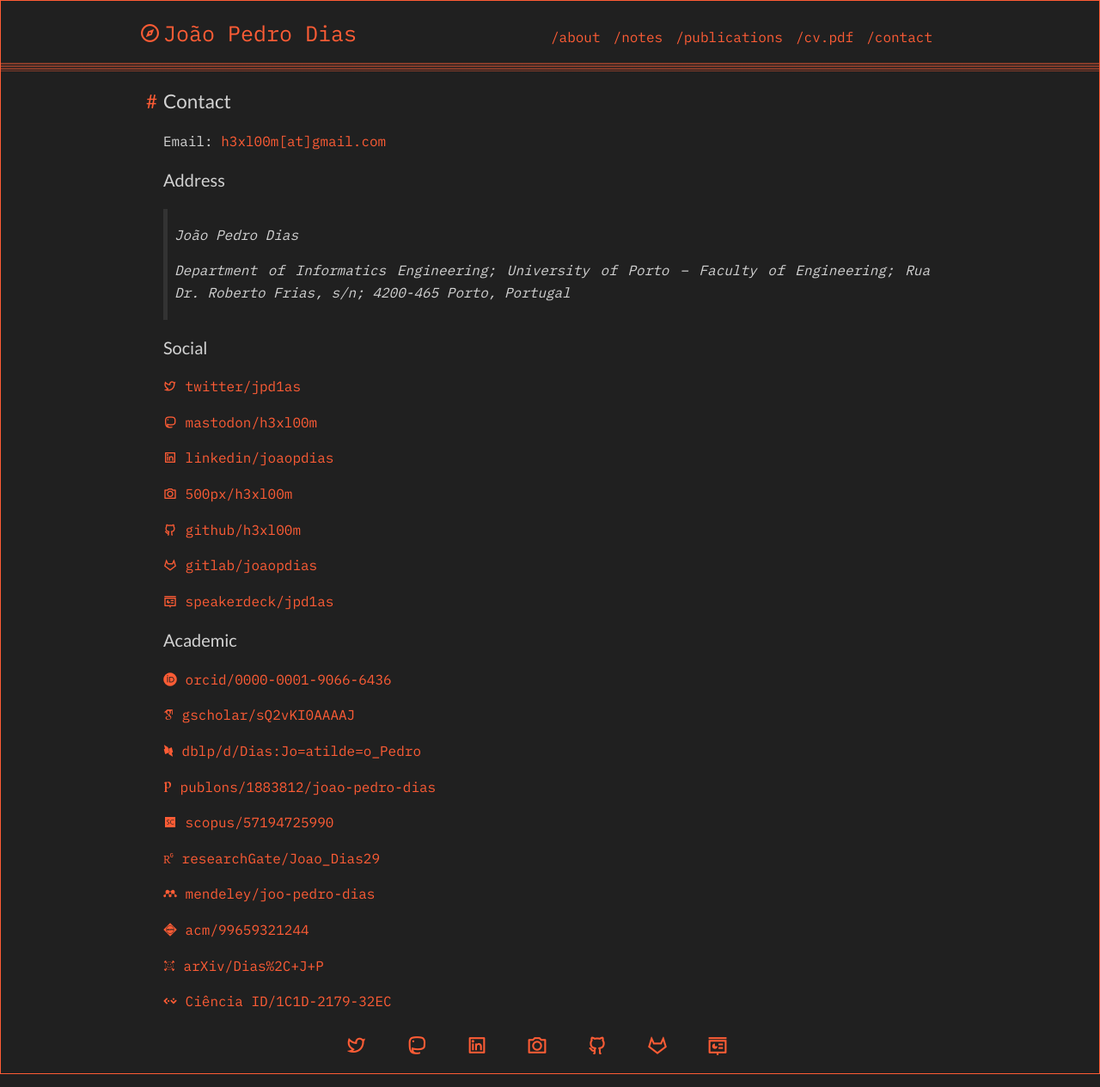
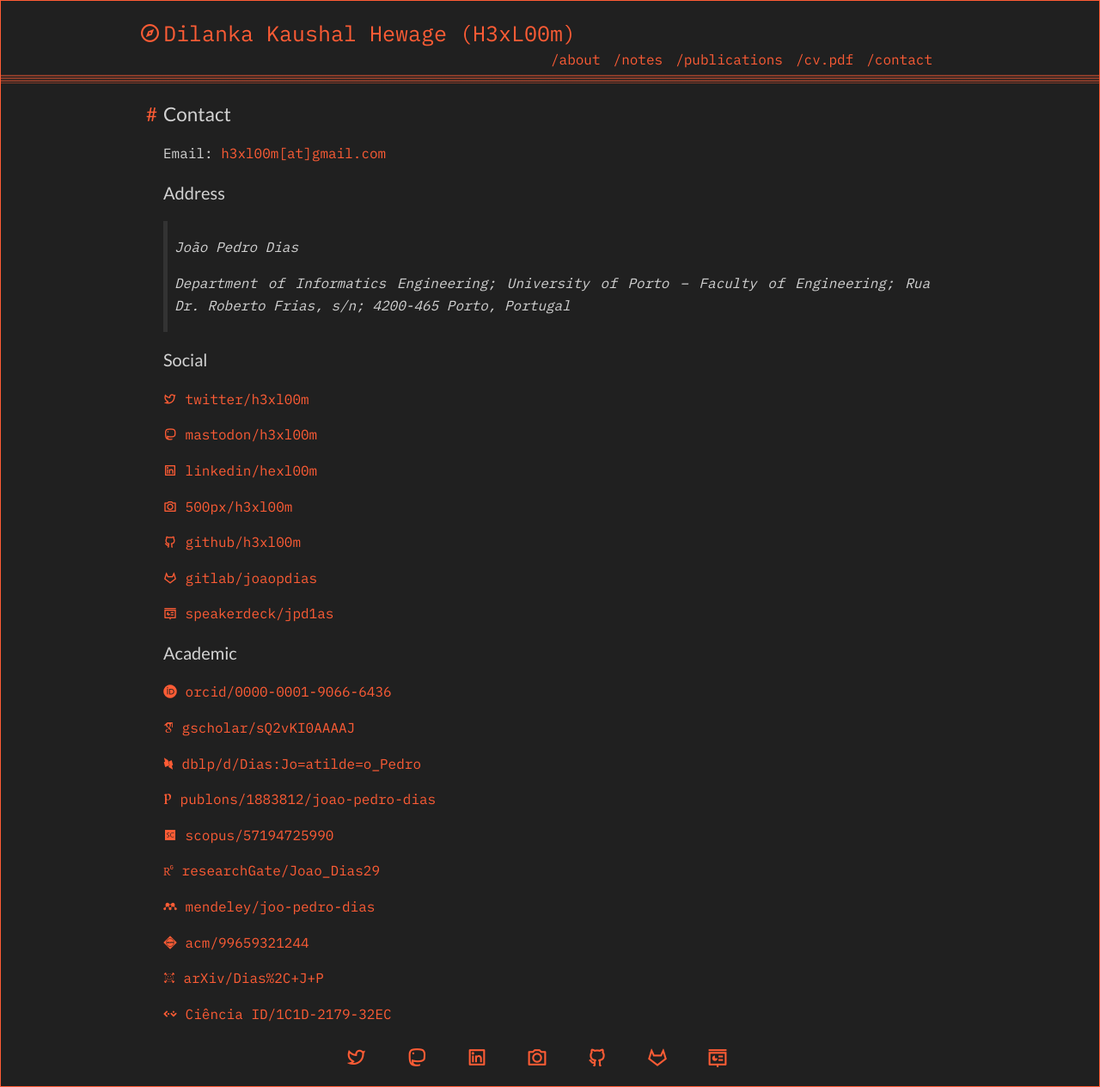
Before and after one commit to H3xL00m/H3xL00m.github.io, a Jekyll site: the page built from contact.md, in a window 1280 px wide. Shown: the whole page at 86% size. Built offline with Jekyll 4.4.1, drawn with Linux system fonts in a browser that asks for light colours; some web fonts are replaced.

Commit message:
change site name

```diff
--- a/_config.yml
+++ b/_config.yml
@@ -1,4 +1,4 @@
-title: "João Pedro Dias"
+title: "Dilanka Kaushal Hewage (H3xL00m)"
 url: "https://H3xL00m.github.io"
 baseurl: ""
 username: h3xl00m
@@ -30,15 +30,15 @@ nav:
     link: "/contact"
 
 social:
-  - name: twitter/jpd1as
+  - name: twitter/h3xl00m
     icon: ri-twitter-line
-    url: https://twitter.com/jpd1as
+    url: https://twitter.com/h3xl00m
   - name: mastodon/h3xl00m
     icon: ri-mastodon-line
     url: https://mastodon.social/@h3xl00m
-  - name: linkedin/joaopdias
+  - name: linkedin/hexl00m
     icon: ri-linkedin-box-line
-    url: https://www.linkedin.com/in/joaopdias/
+    url: https://www.linkedin.com/in/h3xl00m/
   - name: 500px/h3xl00m
     icon: ri-camera-line
     url: https://500px.com/h3xl00m
@@ -47,7 +47,7 @@ social:
     url: https://github.com/h3xl00m
   - name: gitlab/joaopdias
     icon: ri-gitlab-line
-    url: https://gitlab.com/joaopdias
+    url: https://gitlab.com/hexl00m
   - name: speakerdeck/jpd1as
     icon: ri-slideshow-line
     url: https://speakerdeck.com/h3xl00m
```
